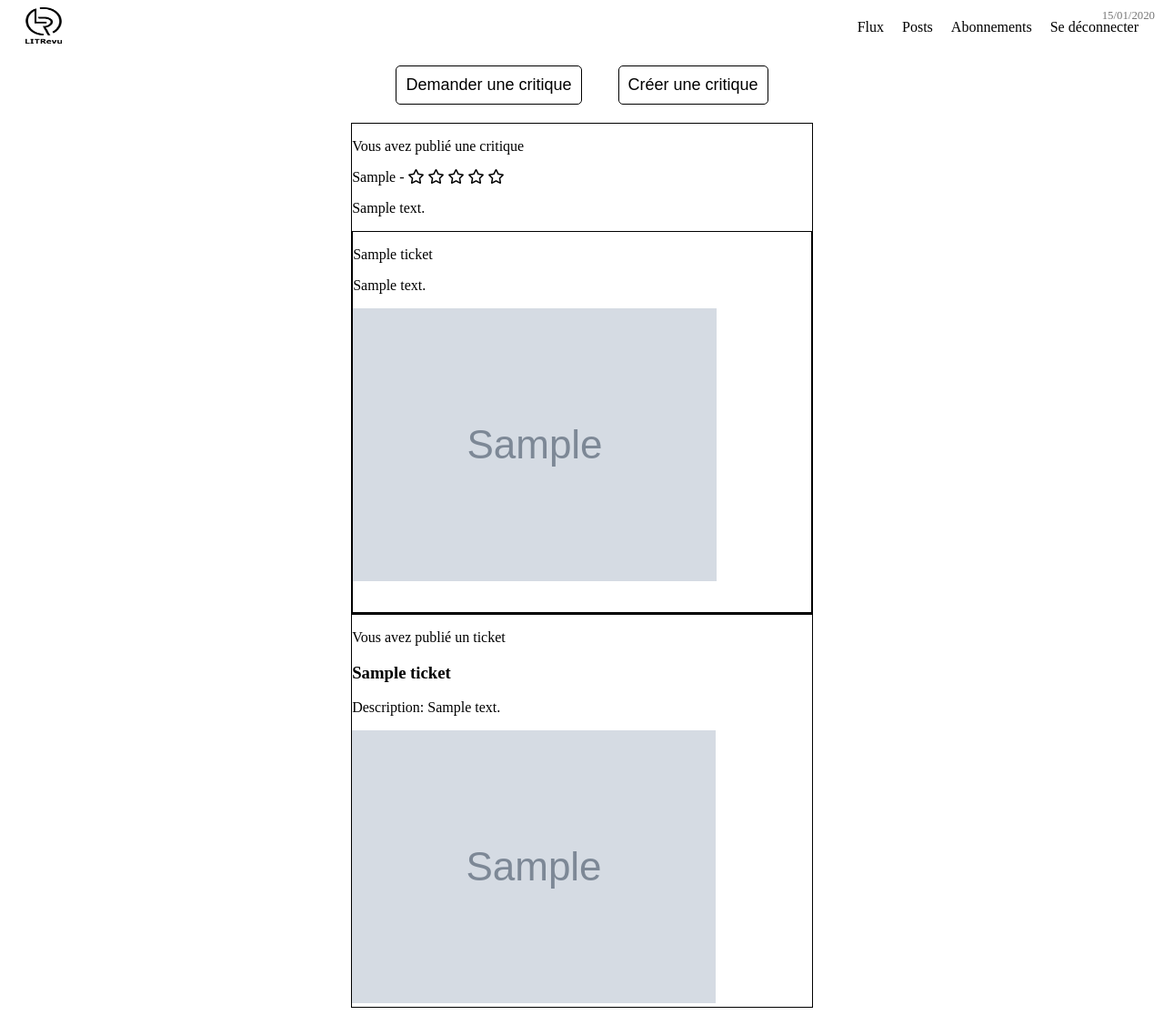
After one commit to DomninBenoit/LITRevu, a Django app: page /flux/ in a window 1280 px wide. The commit adds this page. Shown: the whole page at 91% size. Run offline with Django 4.2, Linux system fonts and the light colour scheme; a user stored in the database is signed in; tables that the repository leaves empty hold one stand-in row (values such as "Sample post"); grey boxes marked "Sample" are stand-in pictures; style sheets or scripts are compiled from the project's sources; some libraries are stand-ins or nearby versions.

Commit message:
Add Posts and Flux pages

```diff
--- /dev/null
+++ b/LITReview/static/sass/base/base.scss
@@ -0,0 +1,4 @@
+img {
+    max-width: 100%;
+    max-height: 100%;
+}
--- /dev/null
+++ b/LITReview/static/sass/page/flux.scss
@@ -0,0 +1,19 @@
+.flux-body {
+    width: 100%;
+    .button-group {
+        width: 100%;
+        display: flex;
+        flex-direction: row;
+        justify-content: center;
+        .custom_button {
+            margin: 20px 20px;
+        }
+    }
+}
+.item {
+    border: solid 1px black;
+    margin: auto;
+    width: 40%;
+    height: 100%;
+    text-align: left;
+}
--- /dev/null
+++ b/LITReview/static/sass/page/posts.scss
@@ -0,0 +1,26 @@
+.posts {
+    border: solid 1px black;
+    margin: auto;
+    width: 40%;
+    height: 100%;
+    text-align: left;
+
+    ul {
+        padding-left: 0;
+        li {
+            list-style-type: none;
+        }
+    }
+    .ticket-response {
+        margin: 0 5px 0 5px;
+        padding: 0;
+    }
+    .button-move {
+        text-align: right;
+        margin: 20px 10px 0 0;
+    }
+    .ticket-content {
+        border-bottom: solid 1px black;
+        padding-bottom: 20px;
+    }
+}
--- a/LITReview/static/sass/page/ticket.scss
+++ b/LITReview/static/sass/page/ticket.scss
@@ -13,7 +13,7 @@
         }
 
         input, textarea {
-            width: 100%; // Ajustez cette valeur si nécessaire
+            width: 100%;
         }
     }
 
--- a/LITReview/static/sass/style.scss
+++ b/LITReview/static/sass/style.scss
@@ -5,3 +5,6 @@
 @import 'page/ticket';
 @import 'page/review';
 @import 'page/follow';
+@import 'page/flux';
+@import 'page/posts';
+@import 'base/base';
--- a/LITReview/templates/base.html
+++ b/LITReview/templates/base.html
@@ -8,6 +8,7 @@
     {% compress css %}
     <link href="{% static 'sass/style.scss' %}" type="text/x-scss" rel="stylesheet" />
     {% endcompress %}
+    <link rel="stylesheet" href="https://cdnjs.cloudflare.com/ajax/libs/font-awesome/5.15.1/css/all.min.css">
 </head>
 <body>
     {% if user.is_authenticated %}
--- /dev/null
+++ b/LITReview/templates/body/flux.html
@@ -0,0 +1,68 @@
+{% extends 'base.html' %}
+{% block content %}
+<div class="flux-body">
+    <div class="button-group">
+        <form method="get" action="{% url 'ticket_create' %}">
+            <button type="submit" class="custom_button">Demander une critique</button>
+        </form>
+        <form method="get" action="{% url 'ticket_and_review_create' %}">
+            <button type="submit" class="custom_button">Créer une critique</button>
+        </form>
+    </div>
+    {% for item in flux_items %}
+        <div class="item">
+            {% if item.headline|default:"" %}
+                <!-- Afficher la critique... -->
+                {% if item.user.username == request.user.username %}
+                    <p>Vous avez publié une critique</p>
+                {% else %}
+                    <p>{{ item.user.username }} à écrit une critique</p>
+                {% endif %}
+                <div class="review">
+                    <p>
+                        {{ item.headline }} -
+                        {% for i in "12345" %}
+                            {% if i|add:0 <= item.rating %}
+                                <i class="fas fa-star"></i>  {# étoile pleine #}
+                            {% else %}
+                                <i class="far fa-star"></i>  {# étoile vide #}
+                            {% endif %}
+                        {% endfor %}
+                    </p>
+                    <p>{{ item.body }}</p>
+                </div>
+                <div class="ticket-response">
+                        <div class="ticket-content">
+                          <p>{{item.ticket.title}}</p>
+                          <p>{{item.ticket.description}}</p>
+                          {% if item.ticket.image %}
+                              <img src="{{item.ticket.image.url}}" alt="Image associée">
+                          {% endif %}
+                          </div>
+                          <div class="ticket-date">
+                              {{ item.ticket.time_created|date:"d/m/Y" }}
+                          </div>
+                      </div>
+                </div>
+            {% else %}
+                <!-- Afficher le ticket... -->
+                {% if item.user.username == request.user.username %}
+                    <p>Vous avez publié un ticket</p>
+                {% else %}
+                    <p>{{ item.user.username }} à écrit un ticket</p>
+                {% endif %}
+                <div class="ticket">
+                    <h3>{{ item.title }}</h3>
+                    <p>Description: {{ item.description }}</p>
+                    {% if item.image %}
+                        <img src="{{ item.image.url }}" alt="Image associée">
+                    {% endif %}
+                </div>
+                {% if not item.review_set.all %}
+                    <a href="{% url 'review_create' item.pk %}" class="custom_button">Créer critique</a>
+                {% endif %}
+            {% endif %}
+        </div>
+    {% endfor %}
+</div>
+{% endblock %}
--- a/LITReview/templates/body/header.html
+++ b/LITReview/templates/body/header.html
@@ -1,11 +1,11 @@
 {% load static %}
 <div class="header_body">
     <div class="logo_container">
-    <a href="{% url 'home' %}"><img src="{% static 'assets/logo.png' %}" alt="Logo" class="logo"></a>
+    <a href="{% url 'flux' %}"><img src="{% static 'assets/logo.png' %}" alt="Logo" class="logo"></a>
     </div>
     <nav>
         <ul>
-            <li><a href="#">Flux</a></li>
+            <li><a href="{% url 'flux' %}">Flux</a></li>
             <li><a href="{% url 'posts' %}">Posts</a></li>
             <li><a href="{% url 'follow' %}">Abonnements</a></li>
             <li><a href="{% url 'logout' %}">Se déconnecter</a></li>
--- a/LITReview/views.py
+++ b/LITReview/views.py
@@ -1,4 +1,4 @@
-from django.shortcuts import render, redirect
+from django.shortcuts import redirect
 from django.contrib.auth.views import LoginView
 from django.contrib.auth.forms import UserCreationForm
 from django.contrib.auth.models import User
@@ -21,41 +21,11 @@ class RegistrationView(CreateView):
     success_url = reverse_lazy('login')
 
 
-class HomeView(LoginRequiredMixin, ListView):
-    template_name = 'body/home.html'
-
-    def get_queryset(self):
-        user_tickets = Ticket.objects.filter(user=self.request.user)
-        user_reviews = Review.objects.filter(user=self.request.user)
-
-        combined_list = sorted(
-            chain(user_tickets, user_reviews),
-            key=lambda instance: instance.time_created,
-            reverse=True  # Pour trier du plus récent au plus ancien
-        )
-        return combined_list
-
-
-class PostsView(LoginRequiredMixin, ListView):
-    template_name = 'body/posts.html'
-
-    def get_queryset(self):
-        user_tickets = Ticket.objects.filter(user=self.request.user)
-        user_reviews = Review.objects.filter(user=self.request.user)
-
-        combined_list = sorted(
-            chain(user_tickets, user_reviews),
-            key=lambda instance: instance.time_created,
-            reverse=True  # Pour trier du plus récent au plus ancien
-        )
-        return combined_list
-
-
-class CreateTicketView(CreateView):
+class CreateTicketView(LoginRequiredMixin, CreateView):
     model = Ticket
     fields = ['title', 'description', 'image']
     template_name = 'ticket_and_review/ticket_create.html'
-    success_url = reverse_lazy('home')
+    success_url = reverse_lazy('flux')
 
     def form_valid(self, form):
         form.instance.user = self.request.user
@@ -63,7 +33,7 @@ class CreateTicketView(CreateView):
         return super().form_valid(form)
 
 
-class UpdateTicketView(UpdateView):
+class UpdateTicketView(LoginRequiredMixin, UpdateView):
     model = Ticket
     fields = ['title', 'description', 'image']
     template_name = 'ticket_and_review/ticket_update.html'
@@ -75,20 +45,20 @@ class UpdateTicketView(UpdateView):
         return super().form_valid(form)
 
 
-class TicketDelete(DeleteView):
+class TicketDelete(LoginRequiredMixin, DeleteView):
     model = Ticket
     template_name = 'ticket_and_review/confirm_delete.html'
-    success_url = reverse_lazy('home')
+    success_url = reverse_lazy('flux')
 
     def get_queryset(self):
         return Ticket.objects.filter(user=self.request.user)
 
 
-class CreateReviewView(CreateView):
+class CreateReviewView(LoginRequiredMixin, CreateView):
     model = Review
     fields = ['headline', 'rating', 'body']
     template_name = 'ticket_and_review/review_create.html'
-    success_url = reverse_lazy('home')
+    success_url = reverse_lazy('flux')
 
     def dispatch(self, request, *args, **kwargs):
         self.ticket = Ticket.objects.get(pk=self.kwargs["ticket_id"])
@@ -105,31 +75,42 @@ class CreateReviewView(CreateView):
         return super().form_valid(form)
 
 
-class UpdateReviewView(UpdateView):
+class UpdateReviewView(LoginRequiredMixin, UpdateView):
     model = Review
     fields = ['headline', 'rating', 'body']
-    template_name = 'ticket_and_review/review_create.html'
-    success_url = reverse_lazy('home')
+    template_name = 'ticket_and_review/review_update.html'
+    success_url = reverse_lazy('flux')
+
+    def dispatch(self, request, *args, **kwargs):
+        review = super().get_object()
+        self.ticket = review.ticket
+        return super().dispatch(request, *args, **kwargs)
+
+    def get_context_data(self, **kwargs):
+        context = super().get_context_data(**kwargs)
+        context['ticket'] = self.ticket
+        return context
 
     def form_valid(self, form):
         form.instance.user = self.request.user
+        form.instance.ticket = self.ticket
         return super().form_valid(form)
 
 
-class ReviewDelete(DeleteView):
+class ReviewDelete(LoginRequiredMixin, DeleteView):
     model = Review
     template_name = 'ticket_and_review/confirm_delete.html'
-    success_url = reverse_lazy('home')
+    success_url = reverse_lazy('flux')
 
     def get_queryset(self):
         return Review.objects.filter(user=self.request.user)
 
 
-class CreateTicketAndReviewView(CreateView):
+class CreateTicketAndReviewView(LoginRequiredMixin, CreateView):
     model = Ticket
     template_name = 'ticket_and_review/ticket_and_review_create.html'
     form_class = TicketAndReviewForm
-    success_url = reverse_lazy('home')
+    success_url = reverse_lazy('flux')
 
     def form_valid(self, form):
         # D'abord sauver le ticket
@@ -159,7 +140,7 @@ class CreateTicketAndReviewView(CreateView):
         return context
 
 
-class FollowView(TemplateView):
+class FollowView(LoginRequiredMixin, TemplateView):
     template_name = 'body/follows.html'
 
     def get_context_data(self, **kwargs):
@@ -203,3 +184,49 @@ class FollowView(TemplateView):
                 pass
 
         return redirect(request.path)
+
+
+class FluxView(TemplateView, LoginRequiredMixin):
+    template_name = 'body/flux.html'
+
+    def get_context_data(self, **kwargs):
+        context = super().get_context_data(**kwargs)
+
+        # Récupérer les utilisateurs suivis par l'utilisateur connecté
+        followed_users_ids = self.request.user.followed.values_list('followed_user', flat=True)
+
+        # Les billets et les avis de tous les utilisateurs suivis
+        followed_users_tickets = Ticket.objects.filter(user__id__in=followed_users_ids).distinct()
+
+        # Les billets et avis de l'utilisateur connecté
+        my_tickets = Ticket.objects.filter(user=self.request.user).distinct()
+
+        # Les avis en réponse aux billets de l'utilisateur connecté
+        my_tickets_ids = my_tickets.values_list('id', flat=True)
+        reviews_on_my_tickets = Review.objects.filter(ticket__id__in=my_tickets_ids).distinct()
+
+        # Combinez les QuerySets de tickets et critiques
+        tickets = followed_users_tickets | my_tickets
+        reviews = Review.objects.filter(user__id__in=followed_users_ids).distinct() | Review.objects.filter(user=self.request.user).distinct() | reviews_on_my_tickets
+
+        # Fusionnez et triez les tickets et critiques
+        all_items = list(chain(reviews, tickets))
+        sorted_items = sorted(all_items, key=lambda x: x.time_created, reverse=True)
+
+        context['flux_items'] = sorted_items
+        return context
+
+
+class PostsView(LoginRequiredMixin, ListView):
+    template_name = 'body/posts.html'
+
+    def get_queryset(self):
+        user_tickets = Ticket.objects.filter(user=self.request.user)
+        user_reviews = Review.objects.filter(user=self.request.user)
+
+        combined_list = sorted(
+            chain(user_tickets, user_reviews),
+            key=lambda instance: instance.time_created,
+            reverse=True  # Pour trier du plus récent au plus ancien
+        )
+        return combined_list
--- a/LITRevu/settings.py
+++ b/LITRevu/settings.py
@@ -136,7 +136,7 @@ STATICFILES_FINDERS = [
 
 DEFAULT_AUTO_FIELD = 'django.db.models.BigAutoField'
 
-LOGIN_REDIRECT_URL = 'home'
+LOGIN_REDIRECT_URL = 'flux'
 LOGOUT_REDIRECT_URL = '/'
 
 COMPRESS_PRECOMPILERS = (
--- a/LITRevu/urls.py
+++ b/LITRevu/urls.py
@@ -17,9 +17,9 @@ Including another URLconf
 from django.contrib import admin
 from django.urls import path
 from django.contrib.auth.views import LoginView, LogoutView
-from LITReview.views import (RegistrationView, HomeView, CreateTicketView, UpdateTicketView, PostsView,
+from LITReview.views import (RegistrationView, CreateTicketView, UpdateTicketView, PostsView,
                              CreateReviewView, CreateTicketAndReviewView, UpdateReviewView, ReviewDelete, TicketDelete,
-                             FollowView)
+                             FollowView, FluxView)
 from django.conf import settings
 from django.conf.urls.static import static
 
@@ -28,7 +28,6 @@ urlpatterns = [
     path('', LoginView.as_view(), name='login'),
     path('logout/', LogoutView.as_view(), name='logout'),
     path('register/', RegistrationView.as_view(), name='register'),
-    path('home', HomeView.as_view(), name='home'),
     path('posts', PostsView.as_view(), name='posts'),
     path('ticket_and_review/create_ticket/', CreateTicketView.as_view(), name='ticket_create'),
     path('ticket_and_review/<int:pk>/update_ticket/', UpdateTicketView.as_view(), name='ticket_update'),
@@ -39,6 +38,7 @@ urlpatterns = [
     path('ticket_and_review/create_ticket_and_review/', CreateTicketAndReviewView.as_view(),
          name='ticket_and_review_create'),
     path('follow/', FollowView.as_view(), name='follow'),
+    path('flux/', FluxView.as_view(), name='flux'),
 ]
 
 if settings.DEBUG:
```
Also changed, not shown: LITReview/templates/body/home.html (deleted, +0 -33 lines), LITReview/templates/body/posts.html (+27 -7 lines), LITReview/templates/ticket_and_review/review_update.html (+8 -5 lines).
